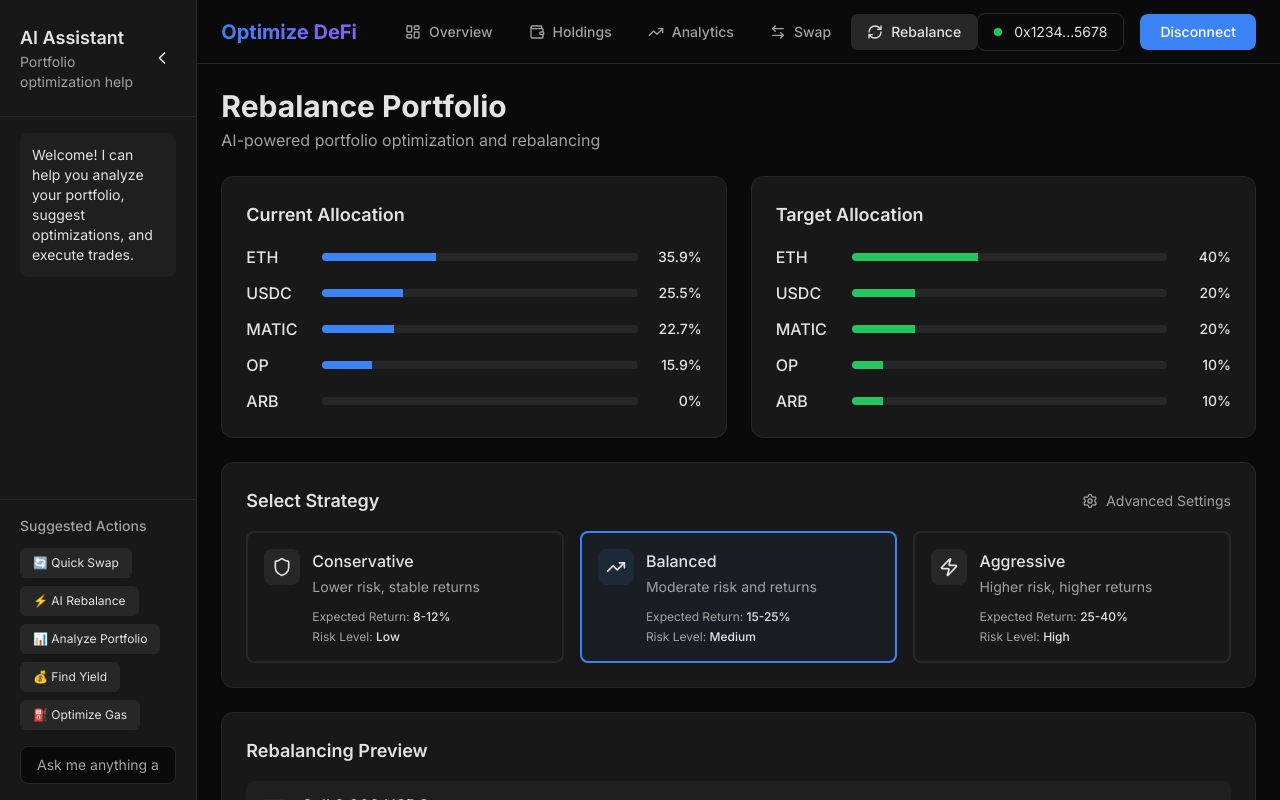
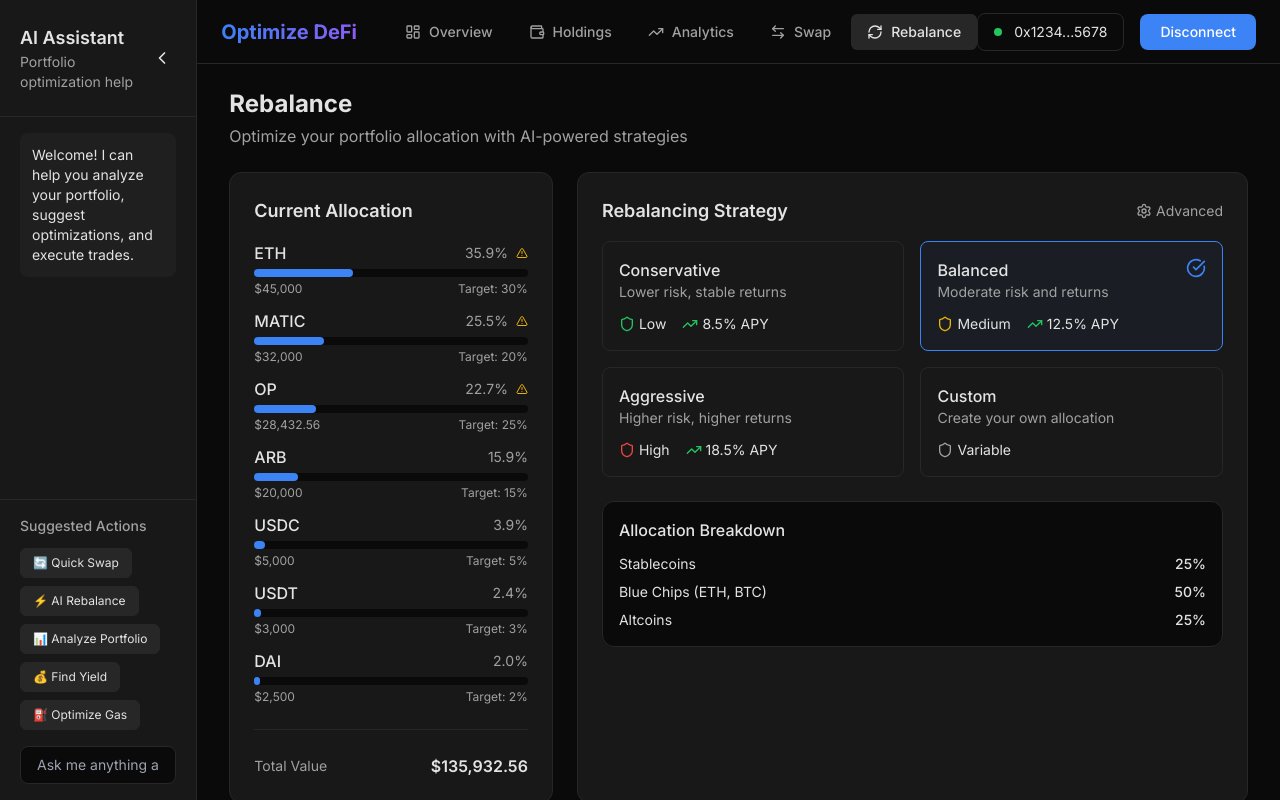
Before and after one commit to emmette/optimizedefi, a Next.js app in the folder frontend/: page /rebalance in a window 1280 px wide. Built offline with nearby package versions, Linux system fonts and the light colour scheme.

Commit message:
feat: Implement Rebalance page with portfolio optimization strategies and AI-powered allocation

```diff
--- a/frontend/app/rebalance/page.tsx
+++ b/frontend/app/rebalance/page.tsx
@@ -3,305 +3,323 @@
 import { useState } from 'react'
 import { Card } from '@/components/ui/Card'
 import {
+  Zap,
+  Shield,
   TrendingUp,
-  Shield,
-  Zap,
   AlertTriangle,
+  CheckCircle,
+  ChevronRight,
   Info,
-  Play,
+  Settings,
   RefreshCw,
-  Settings,
-  ChevronRight
+  DollarSign,
+  ArrowRight
 } from 'lucide-react'
 
-// Mock data for rebalancing
+// Mock portfolio allocations
 const mockCurrentAllocation = [
-  { symbol: 'ETH', percentage: 35.9, value: 45000, targetPercentage: 40 },
-  { symbol: 'USDC', percentage: 25.5, value: 32000, targetPercentage: 20 },
-  { symbol: 'MATIC', percentage: 22.7, value: 28432.56, targetPercentage: 20 },
-  { symbol: 'OP', percentage: 15.9, value: 20000, targetPercentage: 10 },
-  { symbol: 'ARB', percentage: 0, value: 0, targetPercentage: 10 },
+  { token: 'ETH', percentage: 35.9, value: 45000, target: 30 },
+  { token: 'MATIC', percentage: 25.5, value: 32000, target: 20 },
+  { token: 'OP', percentage: 22.7, value: 28432.56, target: 25 },
+  { token: 'ARB', percentage: 15.9, value: 20000, target: 15 },
+  { token: 'USDC', percentage: 3.9, value: 5000, target: 5 },
+  { token: 'USDT', percentage: 2.4, value: 3000, target: 3 },
+  { token: 'DAI', percentage: 2.0, value: 2500, target: 2 },
 ]
 
+// Mock strategies
 const mockStrategies = [
   {
     id: 'conservative',
     name: 'Conservative',
     description: 'Lower risk, stable returns',
-    icon: Shield,
+    risk: 'Low',
+    expectedAPY: 8.5,
     allocation: {
-      'Stablecoins': 40,
-      'Blue Chips': 40,
-      'Mid Cap': 15,
-      'Small Cap': 5,
+      stablecoins: 40,
+      bluechips: 50,
+      altcoins: 10,
     },
-    metrics: {
-      expectedReturn: '8-12%',
-      risk: 'Low',
-      sharpeRatio: 1.2,
-    }
   },
   {
     id: 'balanced',
     name: 'Balanced',
     description: 'Moderate risk and returns',
-    icon: TrendingUp,
+    risk: 'Medium',
+    expectedAPY: 12.5,
     allocation: {
-      'Stablecoins': 20,
-      'Blue Chips': 40,
-      'Mid Cap': 30,
-      'Small Cap': 10,
+      stablecoins: 25,
+      bluechips: 50,
+      altcoins: 25,
     },
-    metrics: {
-      expectedReturn: '15-25%',
-      risk: 'Medium',
-      sharpeRatio: 1.5,
-    }
   },
   {
     id: 'aggressive',
     name: 'Aggressive',
     description: 'Higher risk, higher returns',
-    icon: Zap,
+    risk: 'High',
+    expectedAPY: 18.5,
     allocation: {
-      'Stablecoins': 10,
-      'Blue Chips': 30,
-      'Mid Cap': 40,
-      'Small Cap': 20,
+      stablecoins: 10,
+      bluechips: 40,
+      altcoins: 50,
     },
-    metrics: {
-      expectedReturn: '25-40%',
-      risk: 'High',
-      sharpeRatio: 1.8,
-    }
+  },
+  {
+    id: 'custom',
+    name: 'Custom',
+    description: 'Create your own allocation',
+    risk: 'Variable',
+    expectedAPY: 0,
+    allocation: {
+      stablecoins: 0,
+      bluechips: 0,
+      altcoins: 0,
+    },
   },
 ]
 
-const mockRebalancingSteps = [
-  { action: 'Sell', from: 'USDC', amount: '2,000', to: 'USD', status: 'pending' },
-  { action: 'Sell', from: 'MATIC', amount: '1,500', to: 'USD', status: 'pending' },
-  { action: 'Buy', from: 'USD', amount: '2,500', to: 'ETH', status: 'pending' },
-  { action: 'Buy', from: 'USD', amount: '1,000', to: 'ARB', status: 'pending' },
+// Mock rebalance actions
+const mockRebalanceActions = [
+  { from: 'ETH', to: 'USDC', amount: 1500, reason: 'Reduce volatility' },
+  { from: 'MATIC', to: 'OP', amount: 2000, reason: 'Better growth potential' },
+  { from: 'ARB', to: 'DAI', amount: 1000, reason: 'Increase stable allocation' },
 ]
 
 export default function RebalancePage() {
-  const [selectedStrategy, setSelectedStrategy] = useState('balanced')
+  const [selectedStrategy, setSelectedStrategy] = useState(mockStrategies[1])
   const [showAdvanced, setShowAdvanced] = useState(false)
-  const [isSimulating, setIsSimulating] = useState(false)
 
-  const handleSimulate = () => {
-    setIsSimulating(true)
-    // Simulate API call
-    setTimeout(() => setIsSimulating(false), 2000)
-  }
+  const totalValue = mockCurrentAllocation.reduce((sum, item) => sum + item.value, 0)
 
   return (
-    <div className="p-6 space-y-6">
+    <div className="px-8 py-6 space-y-6">
       {/* Header */}
       <div>
-        <h1 className="text-3xl font-bold">Rebalance Portfolio</h1>
-        <p className="text-muted-foreground mt-1">AI-powered portfolio optimization and rebalancing</p>
+        <h1 className="text-2xl font-bold">Rebalance</h1>
+        <p className="text-muted-foreground mt-1">Optimize your portfolio allocation with AI-powered strategies</p>
       </div>
 
-      {/* Current vs Target Allocation */}
-      <div className="grid grid-cols-1 lg:grid-cols-2 gap-6">
+      <div className="grid grid-cols-1 lg:grid-cols-3 gap-6">
+
+        {/* Current Allocation */}
         <Card className="p-6">
           <h3 className="text-lg font-semibold mb-4">Current Allocation</h3>
           <div className="space-y-3">
-            {mockCurrentAllocation.map((token) => (
-              <div key={token.symbol} className="flex items-center justify-between">
-                <div className="flex items-center gap-3 flex-1">
-                  <span className="font-medium w-16">{token.symbol}</span>
-                  <div className="flex-1">
-                    <div className="h-2 bg-secondary rounded-full overflow-hidden">
+            {mockCurrentAllocation.map((item) => (
+              <div key={item.token}>
+                <div className="flex items-center justify-between mb-1">
+                  <span className="font-medium">{item.token}</span>
+                  <div className="flex items-center gap-2">
+                    <span className="text-sm text-muted-foreground">
+                      {item.percentage.toFixed(1)}%
+                    </span>
+                    {Math.abs(item.percentage - item.target) > 2 && (
+                      <AlertTriangle className="h-3 w-3 text-yellow-500" />
+                    )}
+                  </div>
+                </div>
+                <div className="w-full bg-background rounded-full h-2">
                   <div
-                        className="h-full bg-primary transition-all duration-500"
-                        style={{ width: `${token.percentage}%` }}
+                    className="bg-primary h-2 rounded-full transition-all duration-300"
+                    style={{ width: `${item.percentage}%` }}
                   />
                 </div>
+                <div className="flex items-center justify-between mt-1">
+                  <span className="text-xs text-muted-foreground">
+                    ${item.value.toLocaleString()}
+                  </span>
+                  <span className="text-xs text-muted-foreground">
+                    Target: {item.target}%
+                  </span>
                 </div>
-                </div>
-                <span className="text-sm font-medium w-16 text-right">{token.percentage}%</span>
               </div>
             ))}
           </div>
+
+          <div className="mt-6 pt-6 border-t border-border">
+            <div className="flex items-center justify-between">
+              <span className="text-sm text-muted-foreground">Total Value</span>
+              <span className="font-semibold">
+                ${totalValue.toLocaleString()}
+              </span>
+            </div>
+          </div>
         </Card>
 
-        <Card className="p-6">
-          <h3 className="text-lg font-semibold mb-4">Target Allocation</h3>
-          <div className="space-y-3">
-            {mockCurrentAllocation.map((token) => (
-              <div key={token.symbol} className="flex items-center justify-between">
-                <div className="flex items-center gap-3 flex-1">
-                  <span className="font-medium w-16">{token.symbol}</span>
-                  <div className="flex-1">
-                    <div className="h-2 bg-secondary rounded-full overflow-hidden">
-                      <div
-                        className="h-full bg-green-500 transition-all duration-500"
-                        style={{ width: `${token.targetPercentage}%` }}
-                      />
-                    </div>
-                  </div>
-                </div>
-                <span className="text-sm font-medium w-16 text-right">{token.targetPercentage}%</span>
-              </div>
-            ))}
-          </div>
-        </Card>
-      </div>
-
         {/* Strategy Selection */}
-      <Card className="p-6">
+        <Card className="p-6 lg:col-span-2">
           <div className="flex items-center justify-between mb-4">
-          <h3 className="text-lg font-semibold">Select Strategy</h3>
+            <h3 className="text-lg font-semibold">Rebalancing Strategy</h3>
             <button
               onClick={() => setShowAdvanced(!showAdvanced)}
-            className="flex items-center gap-2 text-sm text-muted-foreground hover:text-foreground transition-colors"
+              className="flex items-center gap-1 text-sm text-muted-foreground hover:text-foreground transition-colors"
             >
               <Settings className="h-4 w-4" />
-            Advanced Settings
+              Advanced
             </button>
           </div>
 
-        <div className="grid grid-cols-1 md:grid-cols-3 gap-4">
-          {mockStrategies.map((strategy) => {
-            const Icon = strategy.icon
-            return (
+          <div className="grid grid-cols-1 md:grid-cols-2 gap-4 mb-6">
+            {mockStrategies.map((strategy) => (
               <button
                 key={strategy.id}
-                onClick={() => setSelectedStrategy(strategy.id)}
-                className={`p-4 border-2 rounded-lg transition-all text-left ${
-                  selectedStrategy === strategy.id
+                onClick={() => setSelectedStrategy(strategy)}
+                className={`p-4 rounded-lg border transition-all text-left ${
+                  selectedStrategy.id === strategy.id
                     ? 'border-primary bg-primary/5'
-                    : 'border-border hover:border-muted-foreground'
+                    : 'border-border hover:border-primary/50'
                 }`}
               >
-                <div className="flex items-start gap-3">
-                  <div className={`p-2 rounded-lg ${
-                    selectedStrategy === strategy.id ? 'bg-primary/10' : 'bg-secondary'
-                  }`}>
-                    <Icon className="h-5 w-5" />
+                <div className="flex items-start justify-between mb-2">
+                  <div>
+                    <h4 className="font-medium">{strategy.name}</h4>
+                    <p className="text-sm text-muted-foreground">{strategy.description}</p>
                   </div>
-                  <div className="flex-1">
-                    <h4 className="font-medium">{strategy.name}</h4>
-                    <p className="text-sm text-muted-foreground mt-1">{strategy.description}</p>
-                    <div className="mt-3 space-y-1">
-                      <p className="text-xs">
-                        <span className="text-muted-foreground">Expected Return:</span>{' '}
-                        <span className="font-medium">{strategy.metrics.expectedReturn}</span>
-                      </p>
-                      <p className="text-xs">
-                        <span className="text-muted-foreground">Risk Level:</span>{' '}
-                        <span className="font-medium">{strategy.metrics.risk}</span>
-                      </p>
+                  {selectedStrategy.id === strategy.id && (
+                    <CheckCircle className="h-5 w-5 text-primary" />
+                  )}
+                </div>
+                <div className="flex items-center gap-4 mt-3">
+                  <div className="flex items-center gap-1">
+                    <Shield className={`h-4 w-4 ${
+                      strategy.risk === 'Low' ? 'text-green-500' :
+                      strategy.risk === 'Medium' ? 'text-yellow-500' :
+                      strategy.risk === 'High' ? 'text-red-500' : 'text-muted-foreground'
+                    }`} />
+                    <span className="text-sm">{strategy.risk}</span>
+                  </div>
+                  {strategy.expectedAPY > 0 && (
+                    <div className="flex items-center gap-1">
+                      <TrendingUp className="h-4 w-4 text-green-500" />
+                      <span className="text-sm">{strategy.expectedAPY}% APY</span>
+                    </div>
+                  )}
+                </div>
+              </button>
+            ))}
+          </div>
+
+          {/* Strategy Details */}
+          {selectedStrategy.id !== 'custom' && (
+            <Card className="p-4 bg-background">
+              <h4 className="font-medium mb-3">Allocation Breakdown</h4>
+              <div className="space-y-2">
+                <div className="flex items-center justify-between">
+                  <span className="text-sm">Stablecoins</span>
+                  <span className="text-sm font-medium">{selectedStrategy.allocation.stablecoins}%</span>
+                </div>
+                <div className="flex items-center justify-between">
+                  <span className="text-sm">Blue Chips (ETH, BTC)</span>
+                  <span className="text-sm font-medium">{selectedStrategy.allocation.bluechips}%</span>
+                </div>
+                <div className="flex items-center justify-between">
+                  <span className="text-sm">Altcoins</span>
+                  <span className="text-sm font-medium">{selectedStrategy.allocation.altcoins}%</span>
                 </div>
               </div>
-                </div>
-              </button>
-            )
-          })}
-        </div>
+            </Card>
+          )}
 
+          {/* Advanced Settings */}
           {showAdvanced && (
-          <Card className="mt-4 p-4 bg-secondary/50 space-y-4">
+            <Card className="mt-4 p-4 bg-background">
+              <h4 className="font-medium mb-3">Advanced Settings</h4>
+              <div className="space-y-3">
                 <div>
-              <label className="text-sm font-medium">Rebalancing Threshold</label>
+                  <label className="text-sm text-muted-foreground">Max Slippage</label>
                   <input
-                type="range"
-                min="1"
-                max="10"
-                defaultValue="5"
-                className="w-full mt-2"
+                    type="text"
+                    defaultValue="1.0"
+                    className="w-full mt-1 px-3 py-2 bg-background border border-input rounded-md text-sm"
+                    placeholder="1.0%"
                   />
-              <div className="flex justify-between text-xs text-muted-foreground mt-1">
-                <span>1%</span>
-                <span>5%</span>
-                <span>10%</span>
-              </div>
                 </div>
                 <div>
-              <label className="text-sm font-medium">Max Slippage</label>
-              <select className="w-full mt-2 px-3 py-2 bg-background border border-input rounded-md">
-                <option>0.5%</option>
-                <option>1%</option>
-                <option>2%</option>
-              </select>
+                  <label className="text-sm text-muted-foreground">Rebalance Threshold</label>
+                  <input
+                    type="text"
+                    defaultValue="5.0"
+                    className="w-full mt-1 px-3 py-2 bg-background border border-input rounded-md text-sm"
+                    placeholder="5.0%"
+                  />
+                </div>
               </div>
             </Card>
           )}
         </Card>
+      </div>
 
-      {/* Rebalancing Preview */}
+      {/* Rebalance Actions */}
       <Card className="p-6">
-        <h3 className="text-lg font-semibold mb-4">Rebalancing Preview</h3>
-        <div className="space-y-3">
-          {mockRebalancingSteps.map((step, index) => (
-            <div key={index} className="flex items-center justify-between p-3 bg-secondary/50 rounded-lg">
+        <div className="flex items-center justify-between mb-4">
+          <h3 className="text-lg font-semibold">Rebalance Actions</h3>
+          <div className="flex items-center gap-2 text-sm text-muted-foreground">
+            <RefreshCw className="h-4 w-4" />
+            <span>3 transactions required</span>
+          </div>
+        </div>
+
+        <div className="space-y-3 mb-6">
+          {mockRebalanceActions.map((action, index) => (
+            <div key={index} className="flex items-center justify-between p-3 bg-background rounded-lg">
               <div className="flex items-center gap-3">
-                <div className={`p-2 rounded-lg ${
-                  step.action === 'Buy' ? 'bg-green-500/10' : 'bg-red-500/10'
-                }`}>
-                  {step.action === 'Buy' ? (
-                    <TrendingUp className="h-4 w-4 text-green-500" />
-                  ) : (
-                    <TrendingUp className="h-4 w-4 text-red-500 rotate-180" />
-                  )}
+                <div className="p-2 bg-primary/10 rounded-lg">
+                  <ArrowRight className="h-4 w-4 text-primary" />
                 </div>
                 <div>
                   <p className="font-medium">
-                    {step.action} {step.amount} {step.action === 'Buy' ? step.to : step.from}
+                    Swap {action.from} → {action.to}
                   </p>
-                  <p className="text-sm text-muted-foreground">
-                    {step.action === 'Buy' ? `With ${step.from}` : `For ${step.to}`}
-                  </p>
+                  <p className="text-sm text-muted-foreground">{action.reason}</p>
                 </div>
               </div>
-              <ChevronRight className="h-5 w-5 text-muted-foreground" />
+              <div className="text-right">
+                <p className="font-medium">${action.amount.toLocaleString()}</p>
+                <p className="text-sm text-muted-foreground">~{(action.amount / totalValue * 100).toFixed(1)}%</p>
+              </div>
             </div>
           ))}
         </div>
 
-        <Card className="mt-4 p-4 bg-orange-500/10 border-orange-500/20">
-          <div className="flex gap-3">
-            <AlertTriangle className="h-5 w-5 text-orange-500 flex-shrink-0 mt-0.5" />
-            <div className="space-y-1 text-sm">
-              <p className="font-medium">Estimated Costs</p>
-              <p className="text-muted-foreground">
-                Network fees: ~$45.67 • Price impact: 0.23% • Total trades: 4
-              </p>
+        {/* Cost Summary */}
+        <Card className="p-4 bg-background mb-6">
+          <div className="space-y-2">
+            <div className="flex items-center justify-between text-sm">
+              <span className="text-muted-foreground">Estimated Gas Fees</span>
+              <span className="font-medium">~$45.67</span>
+            </div>
+            <div className="flex items-center justify-between text-sm">
+              <span className="text-muted-foreground">Price Impact</span>
+              <span className="font-medium text-green-500">{'<0.1%'}</span>
+            </div>
+            <div className="flex items-center justify-between text-sm">
+              <span className="text-muted-foreground">Time to Complete</span>
+              <span className="font-medium">~2 minutes</span>
             </div>
           </div>
         </Card>
-      </Card>
 
         {/* Action Buttons */}
-      <div className="flex gap-4">
-        <button
-          onClick={handleSimulate}
-          disabled={isSimulating}
-          className="flex-1 flex items-center justify-center gap-2 py-4 bg-secondary hover:bg-secondary/80 rounded-lg font-medium transition-colors disabled:opacity-50"
-        >
-          {isSimulating ? (
-            <RefreshCw className="h-5 w-5 animate-spin" />
-          ) : (
-            <Play className="h-5 w-5" />
-          )}
-          {isSimulating ? 'Simulating...' : 'Simulate Rebalance'}
-        </button>
-        <button className="flex-1 py-4 bg-primary text-primary-foreground hover:bg-primary/90 rounded-lg font-medium transition-colors">
+        <div className="flex gap-3">
+          <button className="flex-1 py-3 bg-primary text-primary-foreground rounded-lg font-medium hover:bg-primary/90 transition-colors flex items-center justify-center gap-2">
+            <Zap className="h-5 w-5" />
             Execute Rebalance
           </button>
+          <button className="px-6 py-3 bg-secondary hover:bg-secondary/80 rounded-lg font-medium transition-colors">
+            Preview
+          </button>
         </div>
+      </Card>
 
       {/* Info Card */}
       <Card className="p-4 bg-blue-500/10 border-blue-500/20">
         <div className="flex gap-3">
           <Info className="h-5 w-5 text-blue-500 flex-shrink-0 mt-0.5" />
-          <div className="space-y-1 text-sm">
-            <p className="font-medium">AI-Powered Optimization</p>
-            <p className="text-muted-foreground">
-              Our AI analyzes market conditions, gas prices, and slippage to find the most efficient rebalancing path.
-              All trades are executed through 1inch for best rates.
+          <div className="space-y-1">
+            <p className="text-sm font-medium">AI-Powered Optimization</p>
+            <p className="text-sm text-muted-foreground">
+              Our AI analyzes market conditions, gas prices, and liquidity to find the most efficient rebalancing path with minimal slippage.
             </p>
           </div>
         </div>
```
Lines whose indentation alone changed are shown as unchanged.
